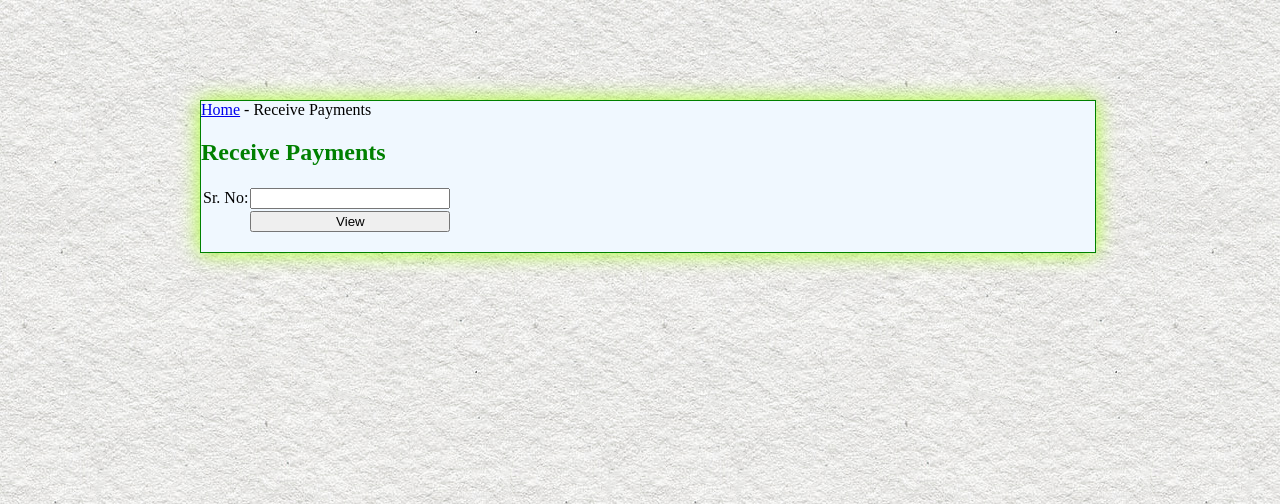
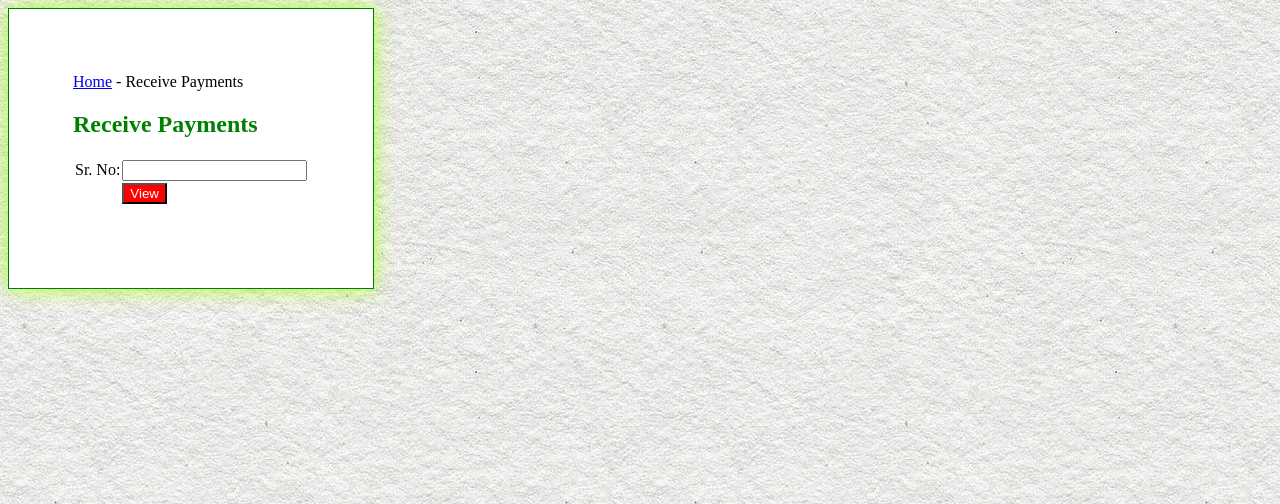
Before and after one commit to mnadeemasghar/fee_collection, a PHP site: page /payment.php in a window 1280 px wide. Shown: the top 504 px of the page. Run offline with PHP 8.4, Linux system fonts and the light colour scheme.

Commit message:
some minor changes

```diff
--- a/head.css
+++ b/head.css
@@ -1,9 +1,10 @@
 table, tr, td{
-padding: 0px;
+    padding: 0px;
 }
 
 .slip{
-page-break-after:always;}
+    page-break-after:always;
+}
 
 .sliphead{
 height: 200px;
--- a/payment.php
+++ b/payment.php
@@ -13,7 +13,7 @@ session_start();
 
 <h2>Receive Payments</h2>
 
-<form action=payment.php method=post>
+<form action=payment.php method=get>
 
 <table>
 <tr>
@@ -29,19 +29,19 @@ session_start();
 <?php
 
 
-if(isset($_POST["submit"]) || isset($_GET["slip"])){
+if(isset($_GET["submit"]) || isset($_GET["slip"])){
 	$con = mysqli_connect("localhost","root","","iphs");
 	if(!$con){echo "Unable to Connect". mysqli_error();}
-
 	if($submit='View'){
-	if (isset($_POST["id"])) {
-		$id = $_POST["id"];
+		if (isset($_GET["id"])) {
+			$id = $_GET["id"];
 		}
 		else  {
 			if (isset($_GET["slip"])) {
 			$id = $_GET["slip"];
 			}
-	}}
+		}
+	}
 
 	$slipdata = mysqli_query($con,"SELECT * FROM iphs.slips WHERE id = $id");
 
@@ -53,9 +53,6 @@ $month = $row["month"];
 
 		echo "<table><tr><td class=sprt >";
 		$paid = mysqli_fetch_array(mysqli_query($con,"SELECT SUM(amount) AS amount FROM iphs.payments WHERE srno = $id"));
-
-
-
 		$balance = $total - $paid["amount"];
 		echo "<table><tr><td>Sr. No:</td><td>".$id."</td></tr>";
 		echo "<tr><td>Family No:</td><td>".$faimlynum."</td><td><a href=viewpaymentbyfn.php?fn=".$faimlynum."&slip=".$id." >View All Slips by Family No</a></td></tr>";
@@ -67,7 +64,7 @@ echo "<tr><td>Balance Amount:</td><td>".$balance."</td></tr>";
 
 		echo "<form action=payment.php method=post>";
 		echo "<tr><td>Received Amount:</td><td><input type=hidden name=srno value=".$id."><input type=text name=amount></td></tr>";
-echo "<tr><td></td><td><input type=submit name=submit value=Receive></td></tr>";
+		echo "<tr><td></td><td><input type=submit name=Receive value=Receive></td></tr>";
 		echo "</form></table>";
 	}
 	echo "</td><td>";
@@ -92,7 +89,7 @@ echo "</table>";
 
 echo "</td></tr></table>";
 }
-if(isset($_POST["submit"])){
+if(isset($_POST["Receive"])){
 $con = mysqli_connect("localhost","root","","iphs");
 if(!$con){echo "Unable to Connect". mysqli_error();}
 
--- a/style.css
+++ b/style.css
@@ -47,8 +47,13 @@ body{
 background-image: url("bg.png");
 }
 
+
 input, select{
-width: 200px;
+}
+
+input[type=submit]{
+    background-color: red;
+    color: white;
 }
 
 .warning{
@@ -61,11 +66,9 @@ background-color: red;
 }
 
 .wraper{
-background-color: #F0F8FF;
-Width: 70%;
+background-color: #ffffff;
 position: absolute;
-left: 200px;
-top: 100px;
+padding: 5%;
 box-shadow: 0px 0px 20px #ADFF2F;
 border: 1px solid red;
 box-sizing: border-box;
```
Also changed, not shown: sliphead.png. Lines whose indentation alone changed are shown as unchanged.
